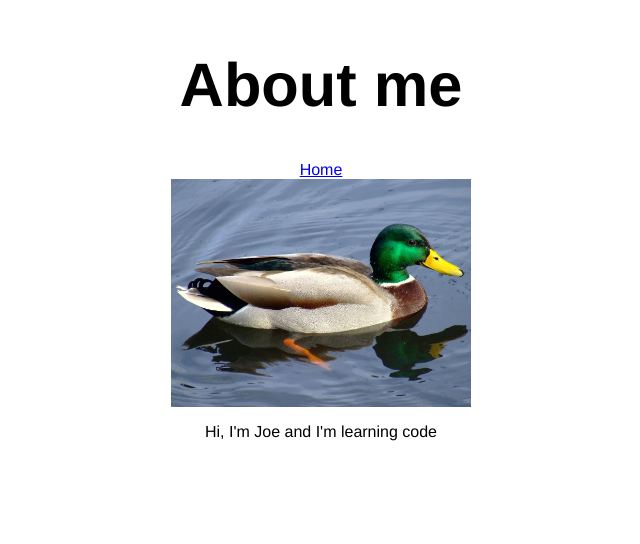
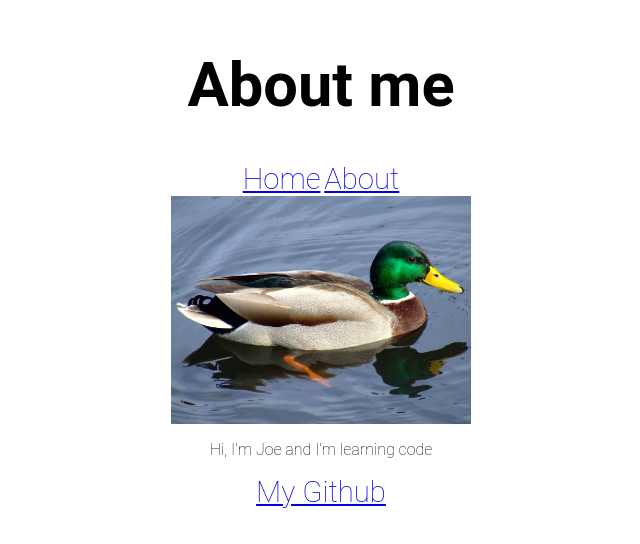
Before and after one commit to jboylin/jboylin.github.io, a plain HTML site: page about.html in a window 1280 px wide. Shown: the whole page, without its empty margins (319-959 px from the left). Drawn offline with Linux system fonts and the light colour scheme.

Commit message:
altered some stylings

```diff
--- a/about.html
+++ b/about.html
@@ -4,13 +4,17 @@
     <meta charset="UTF-8" />
     <meta http-equiv="X-UA-Compatible" content="IE=edge" />
     <meta name="viewport" content="width=device-width, initial-scale=1.0" />
-    <link rel="stylesheet" href="/styles/index.css">
+    <link rel="stylesheet" href="/styles/index.css" />
     <title>About</title>
   </head>
   <body>
     <h1 class="title">About me</h1>
-    <a href="index.html">Home</a>
+    <nav>
+      <a href="index.html">Home</a>
+      <a href="about.html">About</a>
+    </nav>
     <img src="images/Mallard2.jpg" width="300" alt="Mallard" />
     <p>Hi, I'm Joe and I'm learning code</p>
+    <a href="https://github.com/jboylin">My Github</a>
   </body>
 </html>
--- a/styles/index.css
+++ b/styles/index.css
@@ -2,9 +2,13 @@ body {
     display: flex;
     flex-direction: column;
     align-items: center;
-    font-family: Helvetica;
+    font-family: 'Roboto', sans-serif;
+    font-weight: 100;
 }
 
 .title {
     font-size: 46pt;
 }
+a {
+    font-size: 22pt;
+}
```
Also changed, not shown: index.html (+5 -3 lines).
